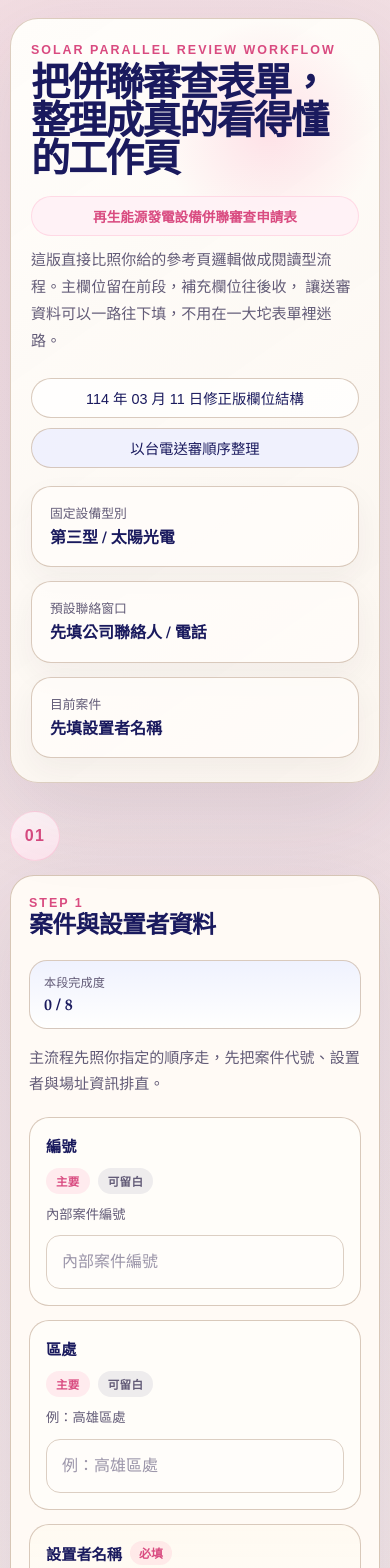
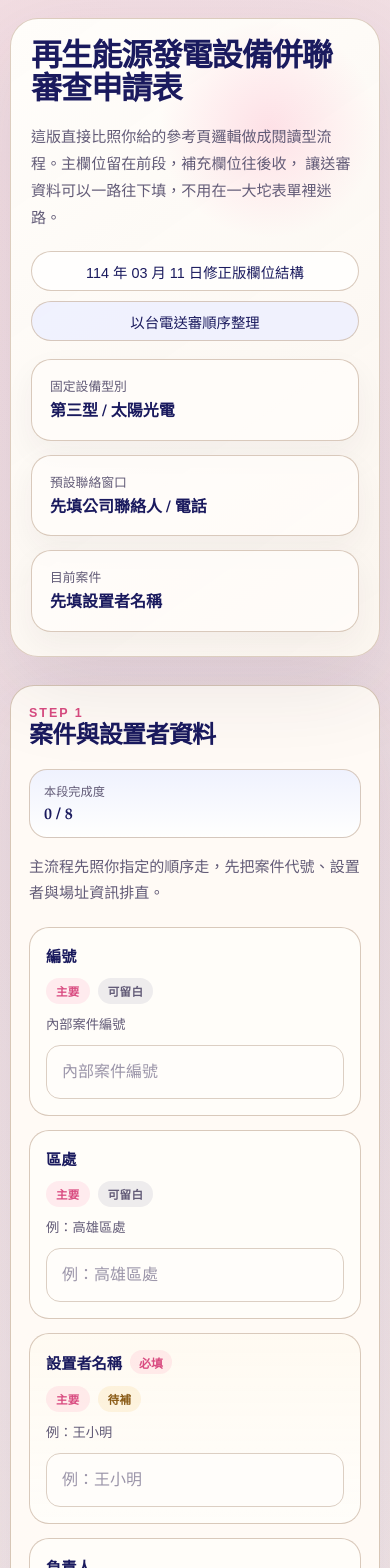
Before and after one commit to JardiniTsai168/lihipdf, a Next.js app: page / in a window 390 px wide. Shown: the top 1568 px of the page. Built offline with nearby package versions, Linux system fonts and the light colour scheme.

Commit message:
Refine header layout and remove step badges

```diff
--- a/app/globals.css
+++ b/app/globals.css
@@ -91,8 +91,8 @@ p {
 
 .hero-copy {
   display: grid;
-  gap: 12px;
-  max-width: 860px;
+  gap: 16px;
+  max-width: 920px;
   position: relative;
   z-index: 1;
 }
@@ -110,9 +110,9 @@ p {
 
 h1 {
   max-width: 980px;
-  font-size: clamp(2.5rem, 4.6vw, 4.8rem);
-  line-height: 0.94;
-  letter-spacing: -0.05em;
+  font-size: clamp(2rem, 3.4vw, 3.3rem);
+  line-height: 1.02;
+  letter-spacing: -0.035em;
 }
 
 .hero p {
@@ -141,7 +141,7 @@ h1 {
   flex-wrap: wrap;
   gap: 10px;
   align-items: center;
-  padding-top: 4px;
+  padding-top: 0;
   position: relative;
   z-index: 1;
 }
@@ -216,8 +216,8 @@ h1 {
 
 .section {
   display: grid;
-  grid-template-columns: 88px minmax(0, 1fr);
-  gap: 14px;
+  grid-template-columns: minmax(0, 1fr);
+  gap: 0;
   align-items: start;
 }
 
@@ -742,17 +742,6 @@ select:focus {
     grid-template-columns: 1fr;
   }
 
-  .section-index {
-    position: static;
-    justify-content: flex-start;
-    padding-top: 0;
-  }
-
-  .section-index span {
-    width: 50px;
-    height: 50px;
-  }
-
   .section-card {
     padding: 20px 18px;
     border-radius: 24px;
@@ -783,8 +772,8 @@ select:focus {
   }
 
   h1 {
-    font-size: clamp(2rem, 10vw, 3rem);
-    line-height: 0.98;
+    font-size: clamp(1.7rem, 8vw, 2.45rem);
+    line-height: 1.06;
   }
 
   .hero p,
--- a/app/page.jsx
+++ b/app/page.jsx
@@ -582,9 +582,7 @@ export default function Page() {
       <div className="shell">
         <section className="hero">
           <div className="hero-copy">
-            <div className="eyebrow">Solar Parallel Review Workflow</div>
-            <h1>把併聯審查表單，整理成真的看得懂的工作頁</h1>
-            <div className="document-note">再生能源發電設備併聯審查申請表</div>
+            <h1>再生能源發電設備併聯審查申請表</h1>
             <p>
               這版直接比照你給的參考頁邏輯做成閱讀型流程。主欄位留在前段，補充欄位往後收，
               讓送審資料可以一路往下填，不用在一大坨表單裡迷路。
@@ -613,9 +611,6 @@ export default function Page() {
 
             return (
               <section className="section" key={section.title}>
-                <div className="section-index">
-                  <span>{String(index + 1).padStart(2, "0")}</span>
-                </div>
                 <div className={`section-card ${section.title === "案件補充與申請選項" ? "is-tight" : ""}`}>
                   <div className="section-header">
                     <div>
@@ -666,9 +661,6 @@ export default function Page() {
             );
           })}
             <section className="section final-check">
-              <div className="section-index">
-                <span>{String(sections.length + 1).padStart(2, "0")}</span>
-              </div>
               <div className="section-card is-tight">
                 <div className="section-header">
                   <div>
```
Also changed, not shown: 1 other file (tests, documents, lock files or other folders).
